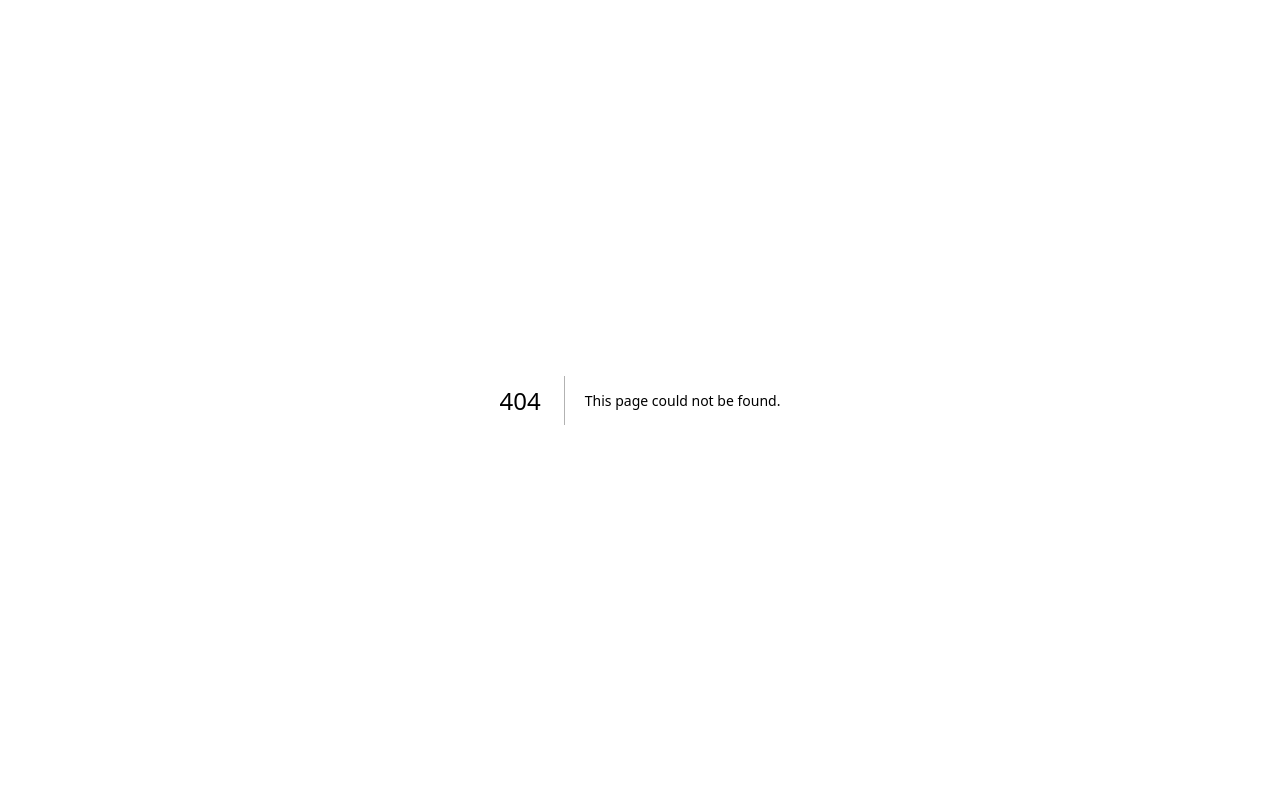
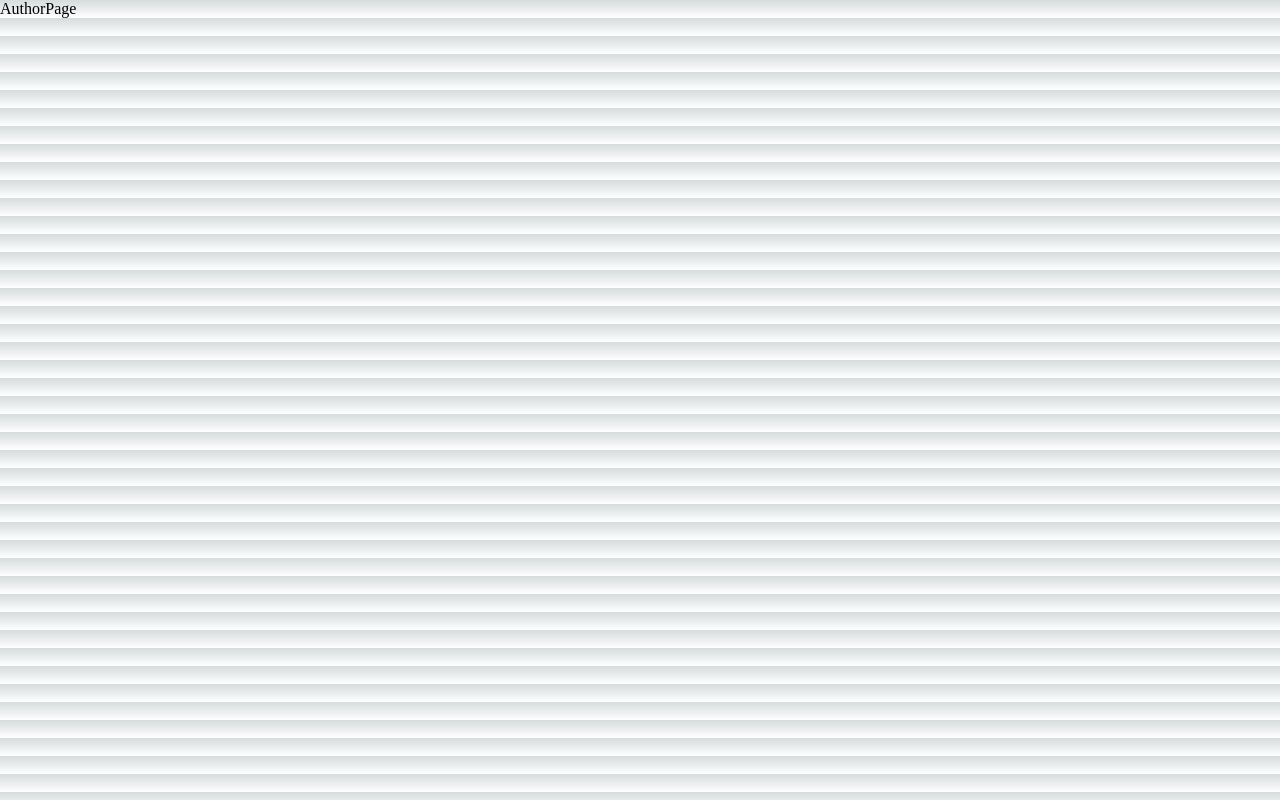
Before and after one commit to TRahulSam1997/lucent-frontend, a Next.js app: page /authors/1 in a window 1280 px wide. Before the commit this address had no page. Built offline with nearby package versions, Linux system fonts and the light colour scheme.

Commit message:
author api function added

```diff
--- /dev/null
+++ b/pages/authors/[name].tsx
@@ -0,0 +1,15 @@
+import React from 'react'
+
+
+
+const AuthorPage = (props:any) => {
+  return (
+    <div> AuthorPage</div>
+  )
+}
+
+// export async getStaticPaths() => {
+
+// }
+
+export default AuthorPage
```
